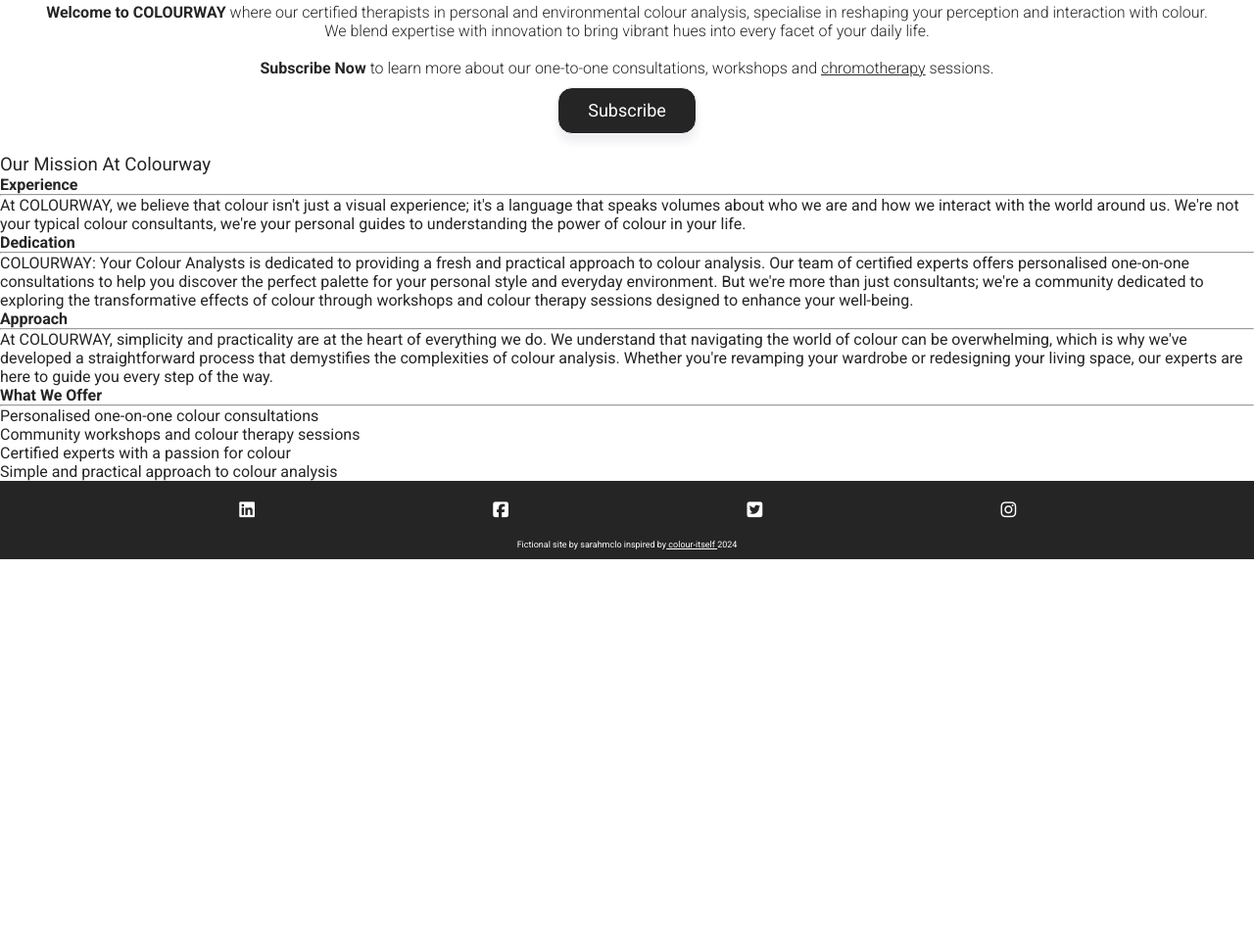
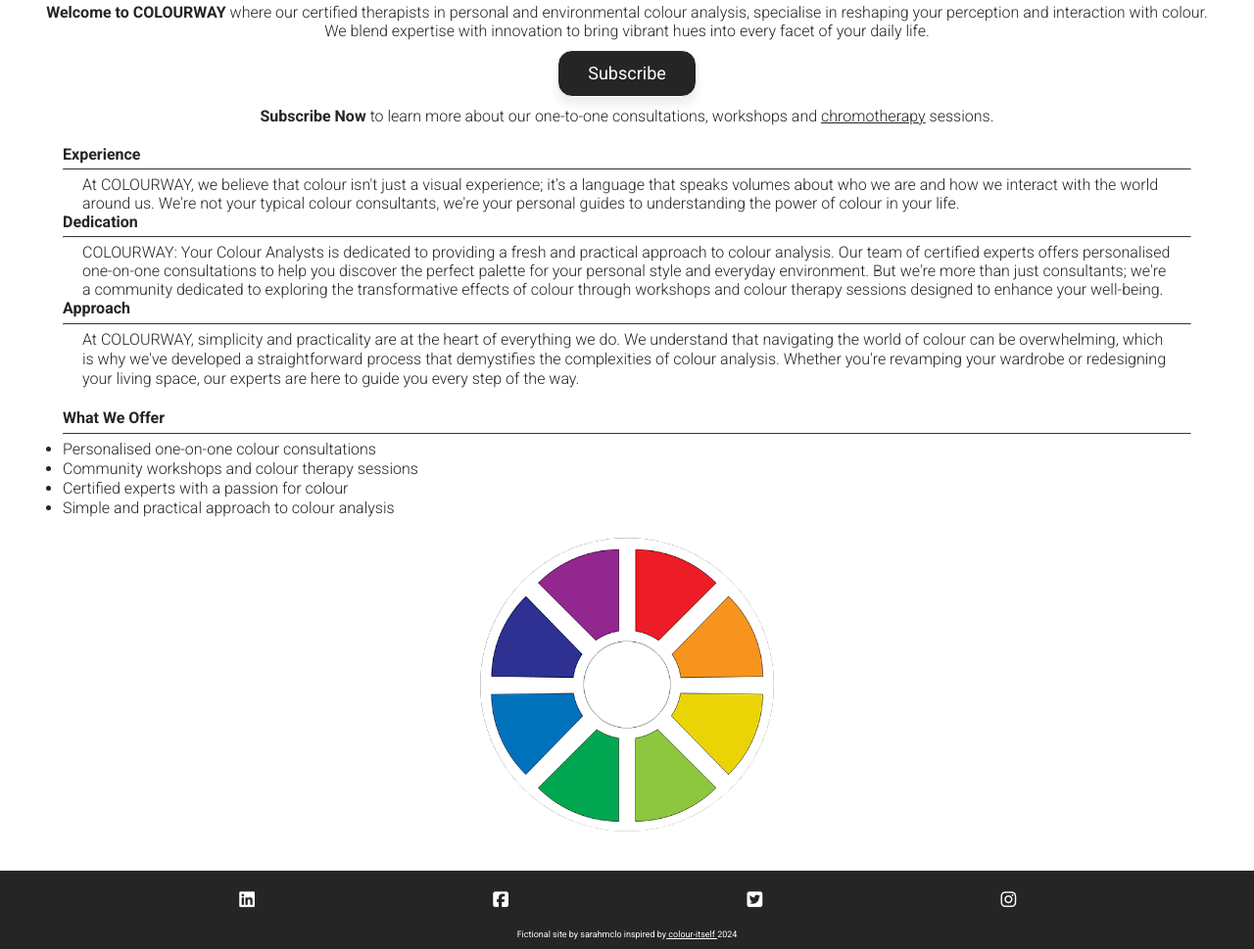
Before and after one commit to sarahmclo/colourway, a plain HTML site: page index.html in a window 1280 px wide. Shown: the part 696-1665 px from the top of the page at 98% size. Before the commit the page ends 1267 px from the top, so only its background shows below. Drawn offline with Linux system fonts and the light colour scheme.

Commit message:
Add our mission section, logo image and style

```diff
--- a/assets/css/style.css
+++ b/assets/css/style.css
@@ -179,6 +179,49 @@ a:hover {
     text-decoration: none;
 }
 
+/* Our Mission section */
+#our-mission {
+    width: 90%;
+    margin: 20px auto;
+    font-weight: 300;
+}
+
+#our-mission h3 {
+    margin-bottom: 20px;
+    text-align: center;
+}
+
+#about-who > div, #about-approach > div {
+    line-height: 20px;
+    margin-bottom: 20px;
+}
+
+#about p {
+    padding: 0 20px;
+}
+
+#about hr {
+    border-top: 1px solid #3a3a3a;
+    margin: 5px 0;
+}
+
+#mission-logo-bg-image {
+    background: url('../images/color_wheel_logo-400px.webp') no-repeat top center / cover;
+    height: 90vw;
+    width: 90vw;
+    margin-bottom: 20px;
+    /* Makes the square image into a circle */
+    border-radius: 50%;
+    max-width: 300px;
+    max-height: 300px;
+}
+
+#mission-image {
+    display: flex;
+    align-items: center;
+    justify-content: center;
+}
+
 /* Footer */
 footer {
     background-color: #252525;
--- a/index.html
+++ b/index.html
@@ -55,20 +55,18 @@
         <!-- Welcome and Subscribe section -->
         <section>
             <div class="welcome">
-                <p><strong>Welcome to COLOURWAY </strong>where our certified therapists in personal and environmental colour analysis, specialise in reshaping your perception and interaction with colour.<br>We blend expertise with innovation to bring vibrant hues into every facet of your daily life.
-                    <br>
-                    <br>
-                    <p><strong>Subscribe Now </strong> to learn more about our one-to-one consultations, workshops and <a href="https://www.calm.com/blog/color-therapy#:~:text=Color%20therapy%E2%80%94often%20known%20as,navigate%20how%20you%20use%20colors." target="_blank" rel="noopener" aria-label="definition of colour therapy by calm.com, opens in new page">chromotherapy</a> sessions.</p>
+                <p><strong>Welcome to COLOURWAY </strong>where our certified therapists in personal and environmental colour analysis, specialise in reshaping your perception and interaction with colour.<br>We blend expertise with innovation to bring vibrant hues into every facet of your daily life.</p>
                     <!-- Subscribe button -->
                     <a href="subscribe.html">
                         <button class="subscribe-button">Subscribe</button>
                     </a>
+                    <p><strong>Subscribe Now </strong> to learn more about our one-to-one consultations, workshops and <a href="https://www.calm.com/blog/color-therapy#:~:text=Color%20therapy%E2%80%94often%20known%20as,navigate%20how%20you%20use%20colors." target="_blank" rel="noopener" aria-label="definition of colour therapy by calm.com, opens in new page">chromotherapy</a> sessions.</p>
             </div>
         </section>
 
         <!-- Our mission section -->
         <section id= "our-mission">
-            <h3>Our Mission At Colourway</h3>
+            <!-- <h3>Our Mission At Colourway</h3> -->
 
             <div id="about">
                 <div id="about -us">
@@ -100,6 +98,9 @@
                                 <li>Simple and practical approach to colour analysis</li>
                             </ul>
                         </p>
+                    </div>
+                    <div id="mission-image">
+                        <div id="mission-logo-bg-image"></div>
                     </div>
             </div>
         </section>
```
